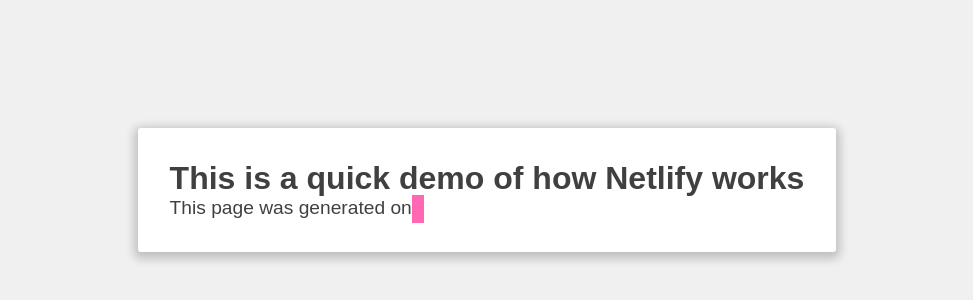
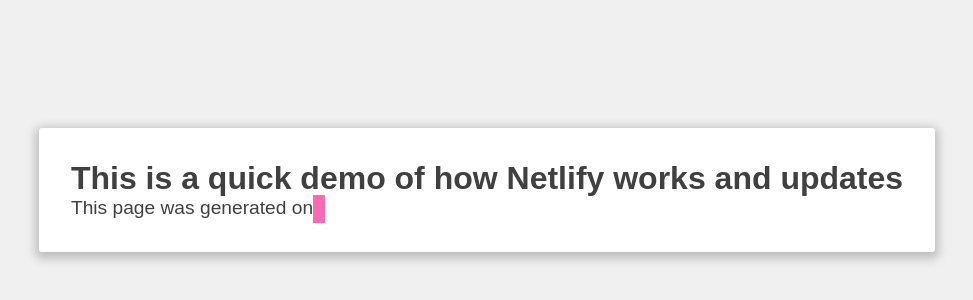
Before and after one commit to knagurski/netlify-demo, a website: page src/index.html in a window 1280 px wide. Shown: the part 218-518 px from the top of the page, without its empty margins (153-1126 px from the left). Drawn offline with Linux system fonts and the light colour scheme.

Commit message:
Add extra words

```diff
--- a/src/index.html
+++ b/src/index.html
@@ -41,7 +41,7 @@
   </head>
   <body>
     <main>
-      <h1>This is a quick demo of how Netlify works</h1>
+      <h1>This is a quick demo of how Netlify works and updates</h1>
       <p>
         This page was generated on <time><!-- build-time --></time>
       </p>
```
